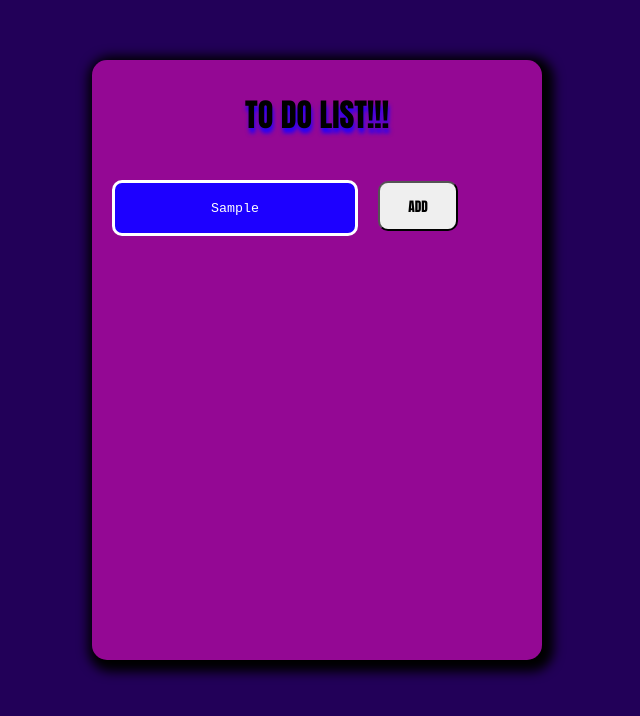
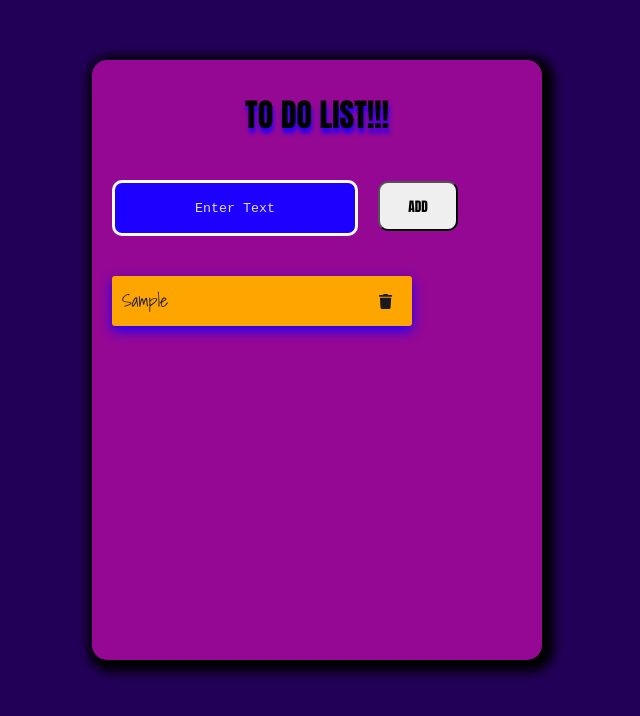
Before and after one commit to Cin1983/To_do_app, a React (Create React App) app: page / in a window 1280 px wide. Both pictures are taken after typing "Sample" into the empty fields and a click on the button "ADD". Shown: the top 716 px of the page, without its empty margins (358-998 px from the left). Built offline with nearby package versions, Linux system fonts and the light colour scheme.

Commit message:
Update to do

```diff
--- a/package.json
+++ b/package.json
@@ -3,6 +3,10 @@
   "version": "0.1.0",
   "private": true,
   "dependencies": {
+    "@fortawesome/fontawesome-free": "^5.15.1",
+    "@fortawesome/fontawesome-svg-core": "^1.2.32",
+    "@fortawesome/free-solid-svg-icons": "^5.15.1",
+    "@fortawesome/react-fontawesome": "^0.1.12",
     "@testing-library/jest-dom": "^5.11.5",
     "@testing-library/react": "^11.1.2",
     "@testing-library/user-event": "^12.2.2",
--- a/public/index.html
+++ b/public/index.html
@@ -10,6 +10,11 @@
       content="Web site created using create-react-app"
     />
     <link rel="apple-touch-icon" href="%PUBLIC_URL%/logo192.png" />
+    <link rel="preconnect" href="https://fonts.gstatic.com">
+<link href="https://fonts.googleapis.com/css2?family=Shadows+Into+Light&display=swap" rel="stylesheet">
+<link rel="stylesheet" href="https://use.fontawesome.com/releases/v5.15.1/css/all.css" integrity="sha384-vp86vTRFVJgpjF9jiIGPEEqYqlDwgyBgEF109VFjmqGmIY/Y4HV4d3Gp2irVfcrp" crossorigin="anonymous">
+
+
     <!--
       manifest.json provides metadata used when your web app is installed on a
       user's mobile device or desktop. See https://developers.google.com/web/fundamentals/web-app-manifest/
--- a/src/App.js
+++ b/src/App.js
@@ -20,13 +20,13 @@
 
 import React from 'react';
 import './App.css';
+import ListItems from './ListItems'
+import { library } from '@fortawesome/fontawesome-svg-core';
+import { faTrash } from '@fortawesome/free-solid-svg-icons';
 
+library.add(faTrash);
 
-
-
-
-
-class App extends React.Component{
+class App extends React.Component {
   constructor(props) {
     super(props);
     this.state = {
@@ -38,40 +38,56 @@ class App extends React.Component{
     }
     this.handleInput = this.handleInput.bind(this);
     this.addItem = this.addItem.bind(this);
+    this.deleteItem = this.addItem.bind(this);
 
   }
-    handleInput(e){
+  handleInput(e) {
     this.setState({
       currentItem: {
         text: e.target.value,
         key:Date.now()
       }
-
  })
 
   }
-    addItem(e){
+  addItem(e) {
     e.preventDefault();
+
     const newItem = this.state.currentItem;
-      console.log(newItem);
+    if (newItem.text !== "") {
+      const newItems = [...this.state.items, newItem];
+      this.setState({
+        items:newItems,
+        currentItem:{
+          text:'',
+          key:''
+        }
+      })
+    }
+  }
+  deleteItem(key){
+    const filteredItems = this.state.item.filter(item => item.key!==key);
+    this.setState({
+      items: filteredItems
+    })
   }
     render(){
       return (
         <div className="App">
+          <header>
             <h1 className="textHead">To Do List!!!</h1>
-
-          <header>
             <form id="to-do-form" onSubmit={this.addItem}>
               <input type="text" placeholder="Enter Text"
+                value={this.state.currentItem.text}
                 onChange={this.handleInput} />
               <button type="submit"> Add </button>
             </form>
           </header>
+          <ListItems items={this.state.items}
+            deleteItem={this.deleteItem}></ListItems>
         </div>
       );
-
+    }
   }
 
-}
-
-export default App;
+  export default App
--- /dev/null
+++ b/src/ListItems.css
@@ -0,0 +1,28 @@
+.list{
+    font-family: 'Shadows Into Light', cursive;
+    color:#1a1a1f;
+    filter: drop-shadow(0.5px 5px 6px #1d00ff);
+    padding: left 30px;
+    font-size: 18px;
+    width:300px;
+    background-color:orange;
+    height:50px;
+    margin: 20px auto;
+    margin-right:130px;
+    border-radius: 3px;
+}
+
+.list p {
+    padding:10px;
+    position: relative;
+}
+.list p span {
+   position: absolute;
+   right: 15px;
+   cursor:pointer;
+}
+
+.faicons{
+    margin: 0 5px;
+    font-size: 15px;
+}
--- /dev/null
+++ b/src/ListItems.js
@@ -0,0 +1,25 @@
+import React from 'react';
+import './ListItems.css';
+import {FontAwesomeIcon} from '@fortawesome/react-fontawesome';
+
+
+function ListItems(props) {
+    const items = props.items;
+    const listItems = items.map(items =>
+    {
+        return <div className="list" key={items.key}>
+            <p>{items.text}
+                <span>
+                    <FontAwesomeIcon className="faicons" icon='trash'
+                    icon='trash'
+                    onClick={ () => props.deleteItem(items.key)} />
+                </span>
+            </p>
+        </div>
+    })
+    return (
+        <div>{listItems}</div>
+)
+
+}
+export default ListItems;
```
Also changed, not shown: 1 other file (tests, documents, lock files or other folders). Lines whose indentation alone changed are shown as unchanged.
